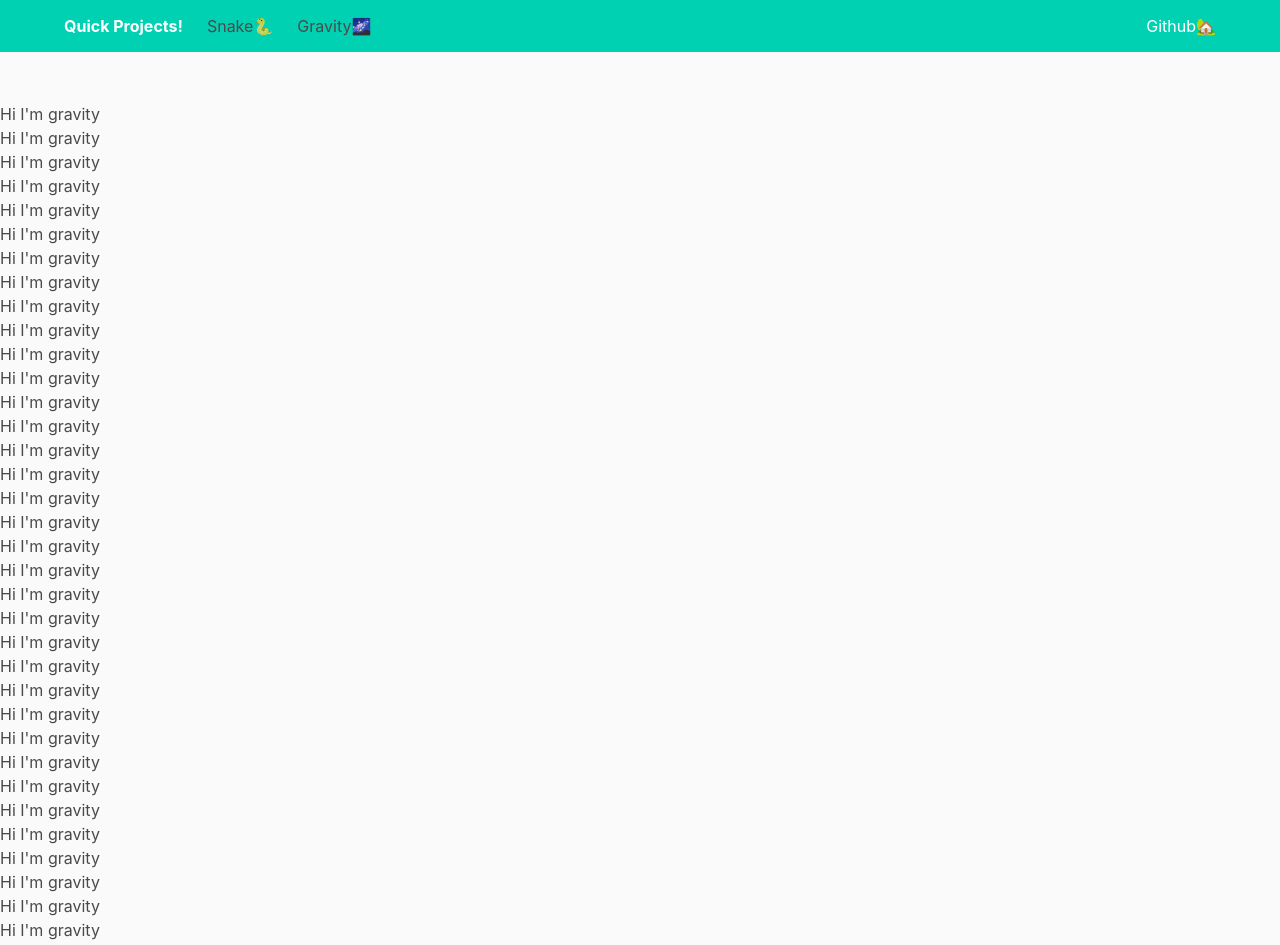
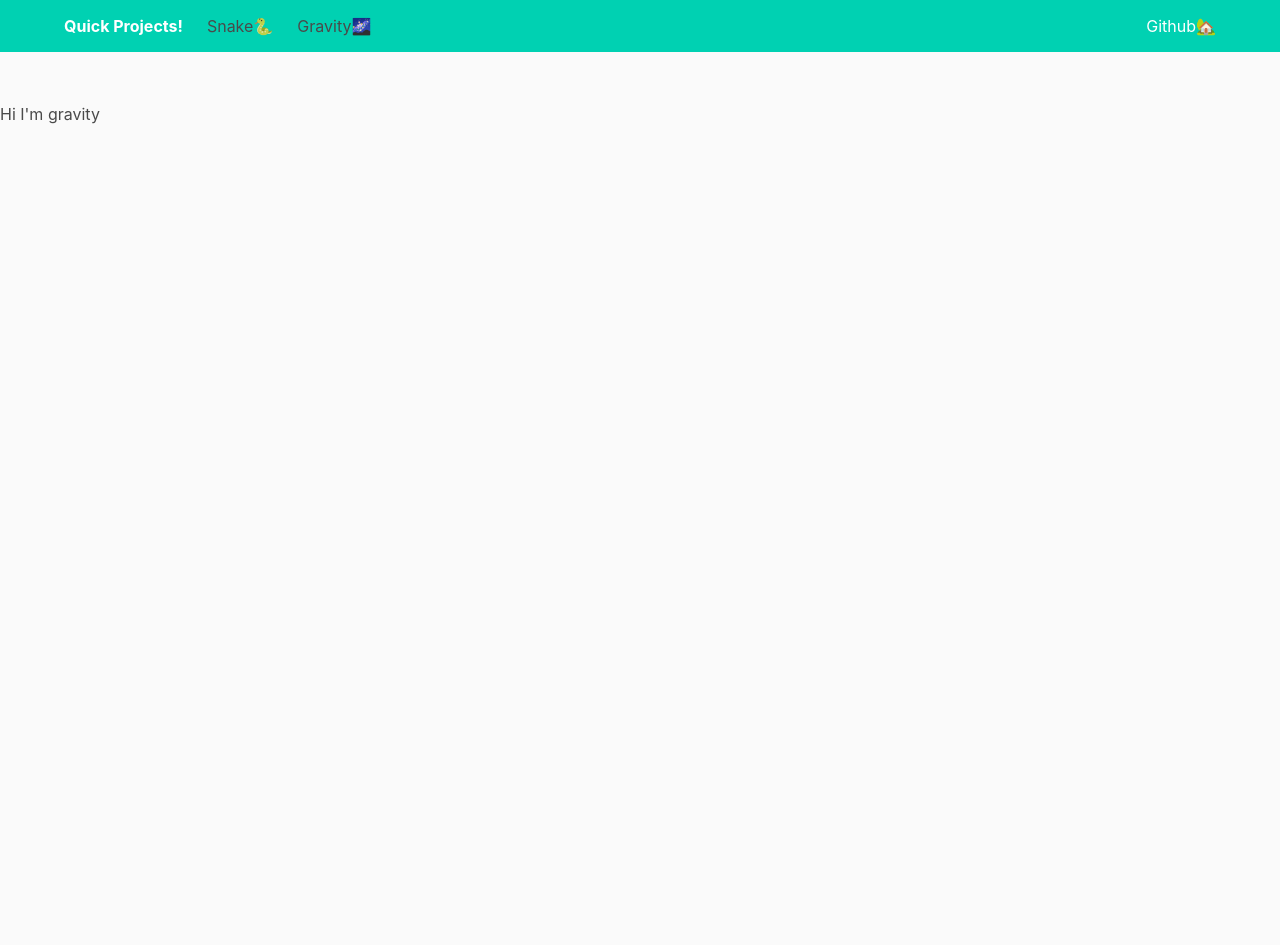
Before and after one commit to SPDUK/CanvasProjects, a React (Create React App) app: page /gravity in a window 1280 px wide. Shown: the top 945 px of the page. After the commit the page ends 800 px from the top, so only its background shows below. Built offline with nearby package versions, Linux system fonts and the light colour scheme; the HTML template or start-up script is replaced by a standard one.

Commit message:
installed gsap

```diff
--- a/package.json
+++ b/package.json
@@ -3,6 +3,7 @@
   "version": "0.1.0",
   "private": true,
   "dependencies": {
+    "gsap": "^2.0.1",
     "node-sass-chokidar": "^1.3.0",
     "react": "^16.4.1",
     "react-dom": "^16.4.1",
--- a/src/Projects/Gravity/Gravity.jsx
+++ b/src/Projects/Gravity/Gravity.jsx
@@ -4,42 +4,6 @@ import './gravity.css';
 const Gravity = () => (
   <div>
     <p>Hi I'm gravity</p>
-    <p>Hi I'm gravity</p>
-    <p>Hi I'm gravity</p>
-    <p>Hi I'm gravity</p>
-    <p>Hi I'm gravity</p>
-    <p>Hi I'm gravity</p>
-    <p>Hi I'm gravity</p>
-    <p>Hi I'm gravity</p>
-    <p>Hi I'm gravity</p>
-    <p>Hi I'm gravity</p>
-    <p>Hi I'm gravity</p>
-    <p>Hi I'm gravity</p>
-    <p>Hi I'm gravity</p>
-    <p>Hi I'm gravity</p>
-    <p>Hi I'm gravity</p>
-    <p>Hi I'm gravity</p>
-    <p>Hi I'm gravity</p>
-    <p>Hi I'm gravity</p>
-    <p>Hi I'm gravity</p>
-    <p>Hi I'm gravity</p>
-    <p>Hi I'm gravity</p>
-    <p>Hi I'm gravity</p>
-    <p>Hi I'm gravity</p>
-    <p>Hi I'm gravity</p>
-    <p>Hi I'm gravity</p>
-    <p>Hi I'm gravity</p>
-    <p>Hi I'm gravity</p>
-    <p>Hi I'm gravity</p>
-    <p>Hi I'm gravity</p>
-    <p>Hi I'm gravity</p>
-    <p>Hi I'm gravity</p>
-    <p>Hi I'm gravity</p>
-    <p>Hi I'm gravity</p>
-    <p>Hi I'm gravity</p>
-    <p>Hi I'm gravity</p>
-    <p>Hi I'm gravity</p>
-    <p>Hi I'm gravity</p>
   </div>
 );
 
```
Also changed, not shown: 1 other file (tests, documents, lock files or other folders).
